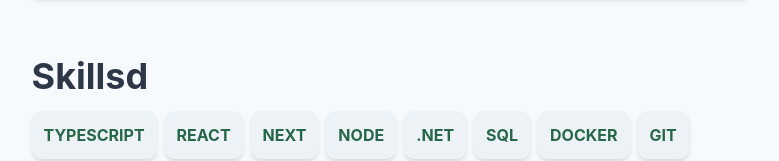
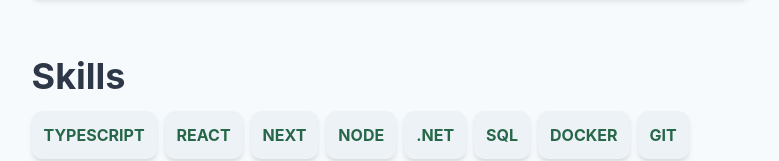
Before and after one commit to camlemessurier/camlemessurier, a Next.js app: page / in a window 1280 px wide. Shown: the part 1434-1595 px from the top of the page, without its empty margins (442-1221 px from the left). Built offline with nearby package versions, Linux system fonts and the light colour scheme.

Commit message:
Spelling mistake in heading

```diff
--- a/src/pages/index.js
+++ b/src/pages/index.js
@@ -172,7 +172,7 @@
 						/>
 					</Section>
 
-					<Section heading='Skillsd'>
+					<Section heading='Skills'>
 						<Wrap mb={10}>
 							<WrapItem>
 								<Badge size='lg' size='lg' color={labelCol[colorMode]}>
```
